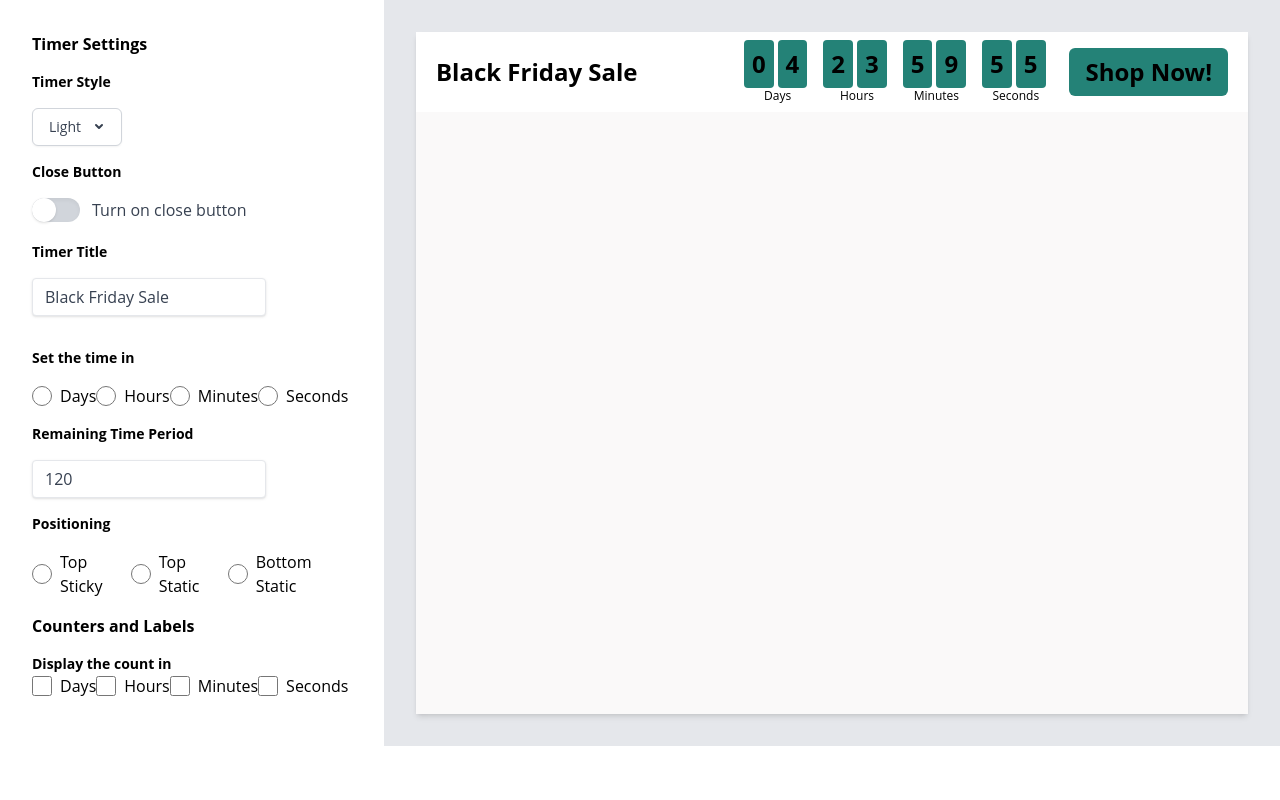
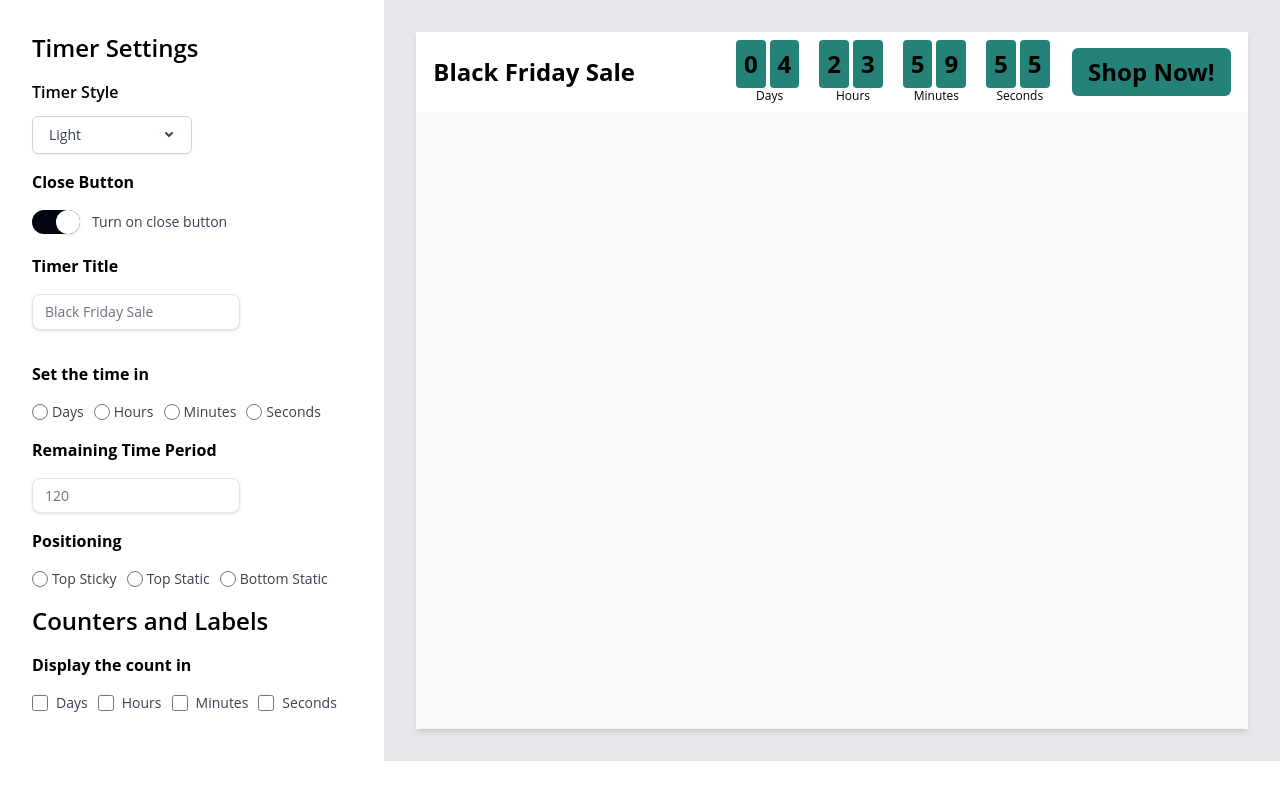
Before and after one commit to erenasiroglu/case-study, a React (Create React App) app: page / in a window 1280 px wide. Built offline with nearby package versions, Linux system fonts and the light colour scheme.

Commit message:
improved components and css

```diff
--- a/src/components/checkbox/Checkbox.jsx
+++ b/src/components/checkbox/Checkbox.jsx
@@ -7,9 +7,9 @@ export const Checkbox = ({ label, checked, onChange }) => {
         type="checkbox"
         checked={checked}
         onChange={onChange}
-        className="form-checkbox h-5 w-5 text-blue-600"
+        className="form-checkbox h-4 w-4 text-blue-600"
       />
-      <label className="ml-2 text-gray-700">{label}</label>
+      <label className="ml-2 text-sm text-gray-700">{label}</label>
     </div>
   );
 };
--- a/src/components/dropdown/Dropdown.jsx
+++ b/src/components/dropdown/Dropdown.jsx
@@ -11,11 +11,11 @@ export const Dropdown = ({ onThemeChange }) => {
   };
 
   return (
-    <div className="relative inline-block text-left z-50">
+    <div className="relative inline-block z-50 w-40 text-left">
       <div>
         <button
           type="button"
-          className="inline-flex justify-center w-full rounded-md border border-gray-300 shadow-sm px-4 py-2 bg-white text-sm font-medium text-gray-700 hover:bg-gray-50 focus:outline-none focus:ring-2 focus:ring-indigo-500 focus:ring-offset-2 focus:ring-offset-gray-100"
+          className="inline-flex justify-between w-full rounded-md border border-gray-300 shadow-sm px-4 py-2 bg-white text-sm font-medium text-gray-700 focus:outline-none"
           onClick={() => setIsOpen(!isOpen)}
           aria-haspopup="true"
           aria-expanded={isOpen ? "true" : "false"}
@@ -38,7 +38,7 @@ export const Dropdown = ({ onThemeChange }) => {
       </div>
 
       {isOpen && (
-        <div className="origin-top-right absolute right-0 mt-2 w-56 rounded-md shadow-lg bg-white ring-1 ring-black ring-opacity-5">
+        <div className="origin-top-right absolute right-0 mt-2 w-40 rounded-md shadow-lg bg-white ring-1 ring-black ring-opacity-5">
           <div
             className="py-1"
             role="menu"
@@ -46,22 +46,30 @@ export const Dropdown = ({ onThemeChange }) => {
             aria-labelledby="options-menu"
           >
             <button
-              className="block px-4 py-2 text-sm text-gray-700 hover:bg-gray-100 w-full text-left"
-              onClick={() => handleOptionClick('Light')}
+              className={`block px-4 py-2 text-sm w-full text-left ${
+                selectedOption === "Light" ? "text-indigo-600" : "text-gray-700"
+              }`}
+              onClick={() => handleOptionClick("Light")}
               role="menuitem"
             >
               Light
             </button>
             <button
-              className="block px-4 py-2 text-sm text-gray-700 hover:bg-gray-100 w-full text-left"
-              onClick={() => handleOptionClick('Dark')}
+              className={`block px-4 py-2 text-sm w-full text-left ${
+                selectedOption === "Dark" ? "text-indigo-600" : "text-gray-700"
+              }`}
+              onClick={() => handleOptionClick("Dark")}
               role="menuitem"
             >
               Dark
             </button>
             <button
-              className="block px-4 py-2 text-sm text-gray-700 hover:bg-gray-100 w-full text-left"
-              onClick={() => handleOptionClick('Colorful')}
+              className={`block px-4 py-2 text-sm w-full text-left ${
+                selectedOption === "Colorful"
+                  ? "text-indigo-600"
+                  : "text-gray-700"
+              }`}
+              onClick={() => handleOptionClick("Colorful")}
               role="menuitem"
             >
               Colorful
--- a/src/components/input/Input.jsx
+++ b/src/components/input/Input.jsx
@@ -9,7 +9,7 @@ const Input = ({ label, placeholder, onChange, defaultValue }) => {
     <div className="mb-4">
       {label && <label className="block text-gray-700 text-sm font-bold mb-2">{label}</label>}
       <input
-        className="shadow appearance-none border rounded w-240 py-2 px-3 text-gray-700 leading-tight focus:outline-none focus:shadow-outline"
+        className="shadow appearance-none border rounded w-240 py-2 px-3 text-gray-500 text-sm rounded-lg leading-tight focus:outline-none focus:shadow-outline"
         type="text"
         placeholder={placeholder}
         onChange={handleChange}
--- a/src/components/radio-button/RadioButton.jsx
+++ b/src/components/radio-button/RadioButton.jsx
@@ -10,9 +10,9 @@ export const RadioButton = ({ id, name, value, checked, onChange, label }) => {
         value={value}
         checked={checked}
         onChange={onChange}
-        className="form-radio h-5 w-5 text-indigo-600 transition duration-150 ease-in-out"
+        className="form-radio h-4 w-4 bg-black transition duration-150 ease-in-out"
       />
-      <label htmlFor={id} className="ml-2">{label}</label>
+      <label htmlFor={id} className="ml-1 text-sm text-gray-700">{label}</label>
     </div>
   );
 };
--- a/src/components/switch/Switch.jsx
+++ b/src/components/switch/Switch.jsx
@@ -1,7 +1,7 @@
 import React, { useState } from 'react';
 
 export const Switch = ({ onSwitchChange }) => {
-  const [isChecked, setIsChecked] = useState(false);
+  const [isChecked, setIsChecked] = useState(true);
 
   const toggleSwitch = () => {
     const newValue = !isChecked;
@@ -20,14 +20,14 @@ export const Switch = ({ onSwitchChange }) => {
             checked={isChecked}
             onChange={toggleSwitch}
           />
-          <div className="toggle__line w-12 h-6 bg-gray-300 rounded-full shadow-inner"></div>
+          <div className={`toggle__line w-12 h-6 bg-gray-300 rounded-full shadow-inner ${ isChecked ? 'bg-gray-950' : 'bg-gray-200' }`}></div>
           <div
             className={`toggle__dot absolute w-6 h-6 bg-white rounded-full shadow top-0 ${
               isChecked ? 'transform translate-x-full' : ''
             }`}
           ></div>
         </div>
-        <div className="ml-3 text-gray-700 font-medium">Turn on close button</div>
+        <div className="ml-3 text-gray-700 font-medium text-sm">Turn on close button</div>
       </label>
     </div>
   );
--- a/src/components/timer/Timer.jsx
+++ b/src/components/timer/Timer.jsx
@@ -46,28 +46,28 @@ const Timer = ({
 
   return (
     <div className="flex flex-row flex-wrap">
-      <div className="flex flex-col items-center text-2xl mr-3">
+      <div className="flex flex-col items-center text-2xl mr-4">
         <div className="flex flex-row">
           {renderDigitGroups(remainingTime, "days")}
         </div>
         <span className="text-xs">Days</span>
       </div>
       <div className="mt-2"></div>
-      <div className="flex flex-col items-center text-2xl  mr-3">
+      <div className="flex flex-col items-center text-2xl  mr-4">
         <div className="flex flex-row">
           {renderDigitGroups(remainingTime, "hours")}
         </div>
         <span className="text-xs">Hours</span>
       </div>
       <div className="mt-2"></div>
-      <div className="flex flex-col items-center text-2xl  mr-3">
+      <div className="flex flex-col items-center text-2xl  mr-4">
         <div className="flex flex-row">
           {renderDigitGroups(remainingTime, "minutes")}
         </div>
         <span className="text-xs">Minutes</span>
       </div>
       <div className="mt-2"></div>
-      <div className="flex flex-col items-center text-2xl  mr-3">
+      <div className="flex flex-col items-center text-2xl  mr-4">
         <div className="flex flex-row">
           {renderDigitGroups(remainingTime, "seconds")}
         </div>
--- a/src/layouts/TimerSettings.jsx
+++ b/src/layouts/TimerSettings.jsx
@@ -5,7 +5,11 @@ import Radio from "../components/radio-button/RadioButton";
 import Input from "../components/input/Input";
 import Checkbox from "../components/checkbox/Checkbox";
 
-export const TimerSettings = ({ onThemeChange, onSwitchChange, onInputChange }) => {
+export const TimerSettings = ({
+  onThemeChange,
+  onSwitchChange,
+  onInputChange,
+}) => {
   const [selectedTheme, setSelectedTheme] = useState(null);
   const [isSwitchOn, setIsSwitchOn] = useState(false);
   const [timerTitle, setTimerTitle] = useState("Black Friday Sale");
@@ -35,48 +39,66 @@ export const TimerSettings = ({ onThemeChange, onSwitchChange, onInputChange })
 
   return (
     <div className="timer-settings p-8">
-      <h1 className="text-base font-bold mb-4">Timer Settings</h1>
+      <h1 className="text-2xl font-semibold mb-4">Timer Settings</h1>
       <div className="mb-4">
-        <span className="block mb-4 text-sm font-bold">Timer Style</span>
+        <span className="block mb-3 text-base font-semibold">Timer Style</span>
         <Dropdown onThemeChange={handleThemeChange} />
       </div>
       <div className="mb-4 flex flex-row items-center">
-        <b className="mr-2 text-sm">Close Button</b>
+        <b className="mr-2 text-base">Close Button</b>
       </div>
       <Switch onSwitchChange={handleSwitchChange} />
       <div className="mb-4 flex flex-col">
-        <b className="block mb-4 mt-5 text-sm">Timer Title</b>
-        <Input placeholder="Enter Timer Title" onChange={handleTimerTitleChange} defaultValue={timerTitle} />
+        <b className="mb-4 mt-5 text-base">Timer Title</b>
+        <Input
+          placeholder="Enter Timer Title"
+          onChange={handleTimerTitleChange}
+          defaultValue={timerTitle}
+        />
       </div>
       <div className="mb-4 flex flex-col">
-        <b className="block mb-4 text-sm">Set the time in</b>
-        <div className="flex flex-row">
-          <Radio/> Days
-          <Radio /> Hours
-          <Radio /> Minutes
-          <Radio /> Seconds
+        <b className="block mb-4 text-base">Set the time in</b>
+        <div className="flex flex-row gap-2.5">
+          <Radio id="days" name="timePeriod" value="days" label="Days" />
+          <Radio id="hours" name="timePeriod" value="hours" label="Hours" />
+          <Radio
+            id="minutes"
+            name="timePeriod"
+            value="minutes"
+            label="Minutes"
+          />
+          <Radio
+            id="seconds"
+            name="timePeriod"
+            value="seconds"
+            label="Seconds"
+          />
         </div>
       </div>
       <div className="mb-4">
-        <b className="block mb-4 text-sm">Remaining Time Period</b>
-        <Input placeholder="Enter Remaining Time Period" onChange={handleRemainingTimePeriodChange} defaultValue={remainingTimePeriod} />
+        <b className="block mb-4 text-base">Remaining Time Period</b>
+        <Input
+          placeholder="Enter Remaining Time Period"
+          onChange={handleRemainingTimePeriodChange}
+          defaultValue={remainingTimePeriod}
+        />
       </div>
       <div className="mb-4 flex flex-col">
-        <b className="block mb-4 text-sm">Positioning</b>
-        <div className="flex flex-row">
-          <Radio /> Top Sticky
-          <Radio /> Top Static
-          <Radio /> Bottom Static
+        <b className="block mb-4 text-base">Positioning</b>
+        <div className="flex flex-row gap-2.5">
+          <Radio value="top Sticky" label="Top Sticky" />
+          <Radio value="top static" label="Top Static"/>
+          <Radio value="bottom static" label="Bottom Static"/>
         </div>
       </div>
-      <h1 className="text-base font-bold mb-4">Counters and Labels</h1>
+      <h1 className="text-2xl font-semibold mb-4">Counters and Labels</h1>
       <div className="mb-4 flex flex-col">
-        <b className="mr-2 text-sm">Display the count in</b>
-        <div className="flex flex-row">
-        <Checkbox /> Days
-        <Checkbox /> Hours
-        <Checkbox /> Minutes
-        <Checkbox /> Seconds
+        <b className="mr-2 mb-4 text-base">Display the count in</b>
+        <div className="flex flex-row gap-2.5">
+          <Checkbox label="Days"/>
+          <Checkbox label="Hours"/>
+          <Checkbox label="Minutes"/>
+          <Checkbox label="Seconds" />
         </div>
       </div>
     </div>
```
